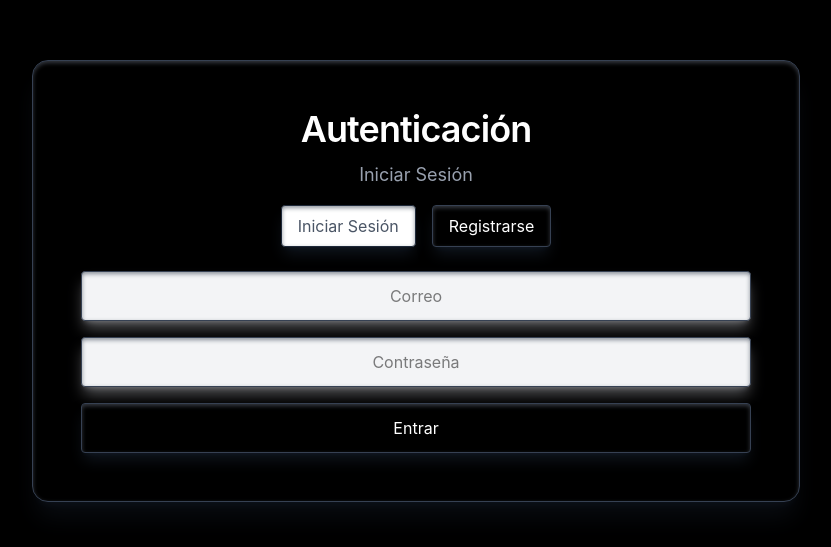
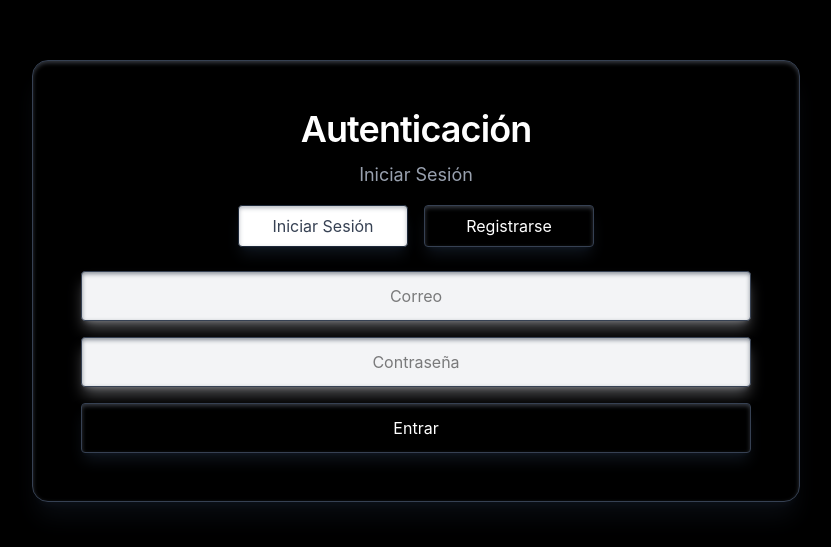
Before and after one commit to AlexEstiven2/E_Commerce-BlackJump, a React (Vite) app in the folder BlackJump/: page / in a window 1280 px wide. Shown: the part 119-666 px from the top of the page, without its empty margins (224-1055 px from the left). Built offline with nearby package versions, Linux system fonts and the light colour scheme.

Commit message:
Reutilizacion de Card y Button en pagina de autenticacion

```diff
--- a/BlackJump/src/componentes/reutilizables/Card.jsx
+++ b/BlackJump/src/componentes/reutilizables/Card.jsx
@@ -0,0 +1,13 @@
+export default function Card({ children, className }) {
+  return (
+    <div
+      className={`min-h-screen bg-black text-white flex items-center justify-center px-4 ${className}`}
+    >
+      <div
+        className={`w-full max-w-3xl rounded-[1rem] bg-black border border-gray-700 shadow-xl/30 shadow-gray-800  p-8 md:p-12 inset-shadow-sm inset-shadow-gray-500/50`}
+      >
+        {children}
+      </div>
+    </div>
+  );
+}
--- a/BlackJump/src/componentes/reutilizables/index.js
+++ b/BlackJump/src/componentes/reutilizables/index.js
@@ -1,2 +1,3 @@
 export { default as Button } from "./Button";
 export { default as Input } from "./Input";
+export { default as Card } from "./Card";
--- a/BlackJump/src/paginas/pagina_de_autenticacion/PaginaDeAutenticacion.jsx
+++ b/BlackJump/src/paginas/pagina_de_autenticacion/PaginaDeAutenticacion.jsx
@@ -15,6 +15,7 @@
 import { useState, useEffect } from "react";
 import FormularioDeInicioDeSesion from "../../componentes/autenticacion/FormularioDeInicioDeSesion";
 import FormularioDeRegistro from "../../componentes/autenticacion/FormularioDeRegistro";
+import { Button, Card } from "@reutilizables";
 
 export default function PaginaDeAutenticacion() {
   const [sesion, setSesion] = useState("sesion"); // "Iniciar sesion" o "Registrarse"
@@ -28,12 +29,7 @@ export default function PaginaDeAutenticacion() {
     return () => clearTimeout(timeout);
   }, [sesion]);
   return (
-    <div
-      className={`min-h-screen bg-black text-white flex items-center justify-center px-4`}
-    >
-      <div
-        className={`w-full max-w-3xl rounded-[1rem] bg-black border border-gray-700 shadow-xl/30 shadow-gray-800  p-8 md:p-12 inset-shadow-sm inset-shadow-gray-500/50`}
-      >
+    <Card>
         <div className="space-y-3 text-center">
           <h1 className="text-4xl font-semibold tracking-tight text-white">
             Autenticación
@@ -45,26 +41,22 @@ export default function PaginaDeAutenticacion() {
 
         {/* Botones para alternar */}
         <div className="flex justify-center space-x-4 mt-4">
-          <button
-            className={`px-4 py-2 rounded cursor-pointer ${
-              sesion === "sesion"
-                ? "bg-white border border-gray-800 shadow-lg/50 shadow-gray-800 text-gray-600 inset-shadow-sm inset-shadow-gray-800/50"
-                : "bg-black border border-gray-700 shadow-lg/50 shadow-gray-800 text-white inset-shadow-sm inset-shadow-gray-500/50"
-            }`}
+          <Button
+            type="button"
+            variant={sesion === "sesion" ? "light" : "ghost"}
+            className="w=auto min-w-[170px] px-4 py-2 rounded cursor-pointer"
             onClick={() => setSesion("sesion")}
           >
             Iniciar Sesión
-          </button>
-          <button
-            className={`px-4 py-2 rounded cursor-pointer ${
-              sesion === "registro"
-                ? "bg-white border border-gray-800 shadow-lg/50 shadow-gray-800 text-gray-600 inset-shadow-sm inset-shadow-gray-800/50"
-                : "bg-black border border-gray-700 shadow-lg/50 shadow-gray-800 text-white inset-shadow-sm inset-shadow-gray-500/50"
-            }`}
+          </Button>
+          <Button
+            type="button"
+            variant={sesion === "registro" ? "light" : "ghost"}
+            className="w=auto min-w-[170px] px-4 py-2 rounded cursor-pointer"
             onClick={() => setSesion("registro")}
           >
             Registrarse
-          </button>
+          </Button>
         </div>
         <div
           className={`mt-6 transition-all duration-700 ease-in-out ${
@@ -77,7 +69,6 @@ export default function PaginaDeAutenticacion() {
             <FormularioDeRegistro />
           )}
         </div>
-      </div>
-    </div>
+    </Card>
   );
 }
```
